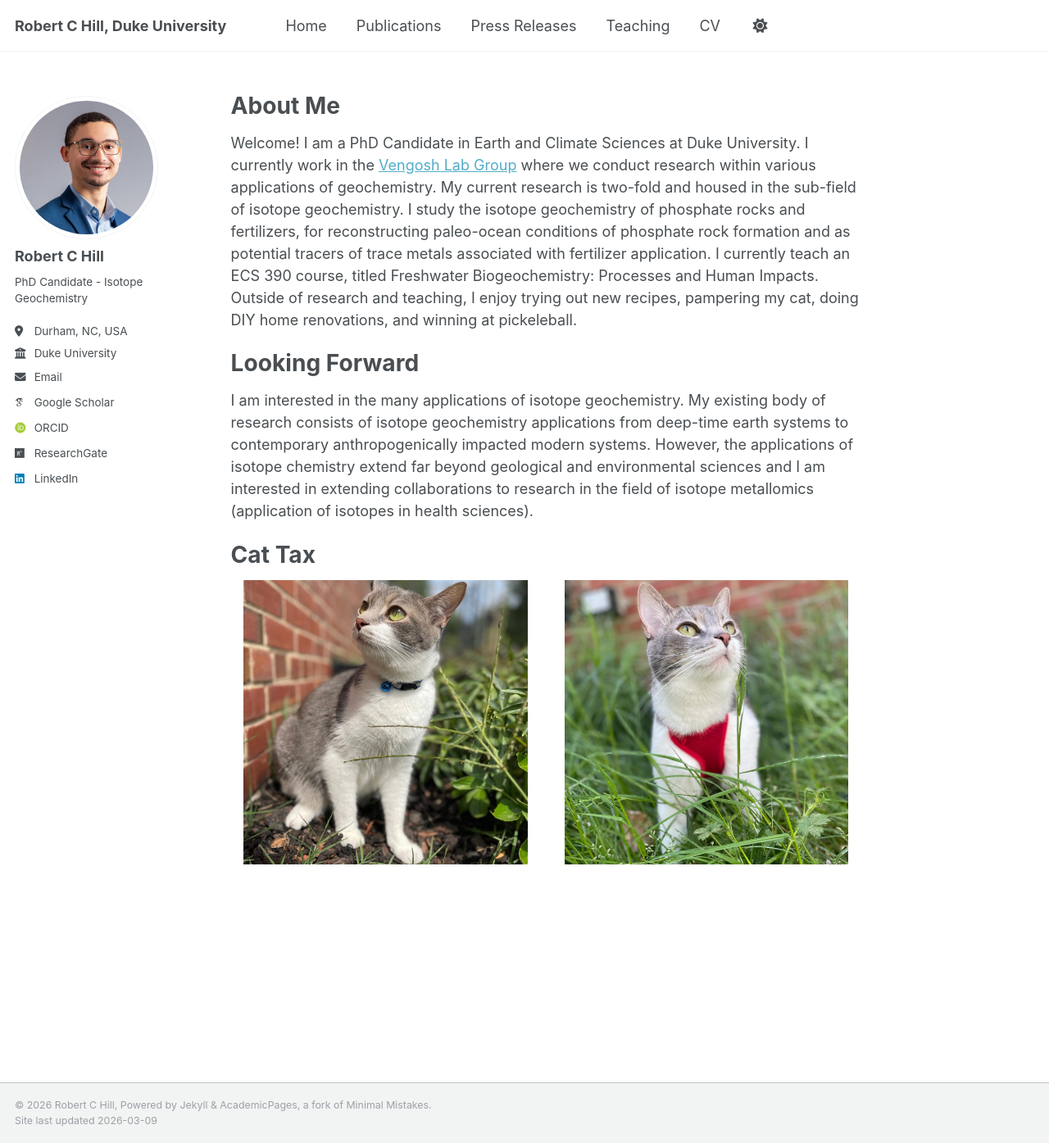
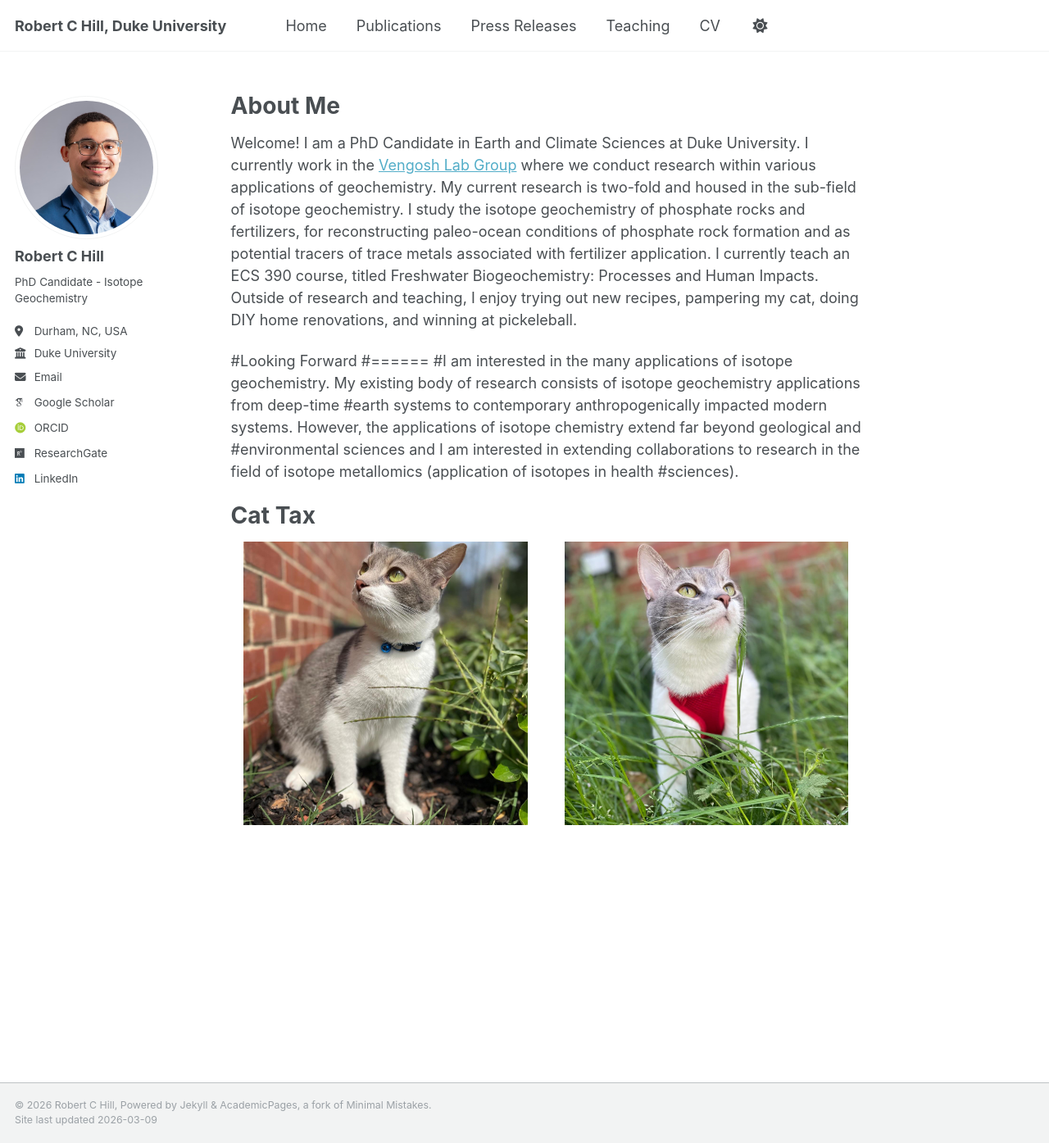
Before and after one commit to robert-c-hill/robert-c-hill.github.io, a Jekyll site: the page built from _pages/about.md, in a window 1280 px wide and 1395 px high. Shown: the whole window at 82% size. Built offline with Jekyll 4.4.1, drawn with Linux system fonts in a browser that asks for light colours; some web fonts are replaced.

```diff
--- a/_pages/about.md
+++ b/_pages/about.md
@@ -11,9 +11,9 @@ About Me
 ======
 Welcome! I am a PhD Candidate in Earth and Climate Sciences at Duke University. I currently work in the [Vengosh Lab Group](https://sites.nicholas.duke.edu/avnervengosh/) where we conduct research within various applications of geochemistry. My current research is two-fold and housed in the sub-field of isotope geochemistry. I study the isotope geochemistry of phosphate rocks and fertilizers, for reconstructing paleo-ocean conditions of phosphate rock formation and as potential tracers of trace metals associated with fertilizer application. I currently teach an ECS 390 course, titled Freshwater Biogeochemistry: Processes and Human Impacts. Outside of research and teaching, I enjoy trying out new recipes, pampering my cat, doing DIY home renovations, and winning at pickeleball.
 
-Looking Forward
-======
-I am interested in the many applications of isotope geochemistry. My existing body of research consists of isotope geochemistry applications from deep-time earth systems to contemporary anthropogenically impacted modern systems. However, the applications of isotope chemistry extend far beyond geological and environmental sciences and I am interested in extending collaborations to research in the field of isotope metallomics (application of isotopes in health sciences).
+#Looking Forward
+#======
+#I am interested in the many applications of isotope geochemistry. My existing body of research consists of isotope geochemistry applications from deep-time #earth systems to contemporary anthropogenically impacted modern systems. However, the applications of isotope chemistry extend far beyond geological and #environmental sciences and I am interested in extending collaborations to research in the field of isotope metallomics (application of isotopes in health #sciences).
 
 Cat Tax
 =======
```
